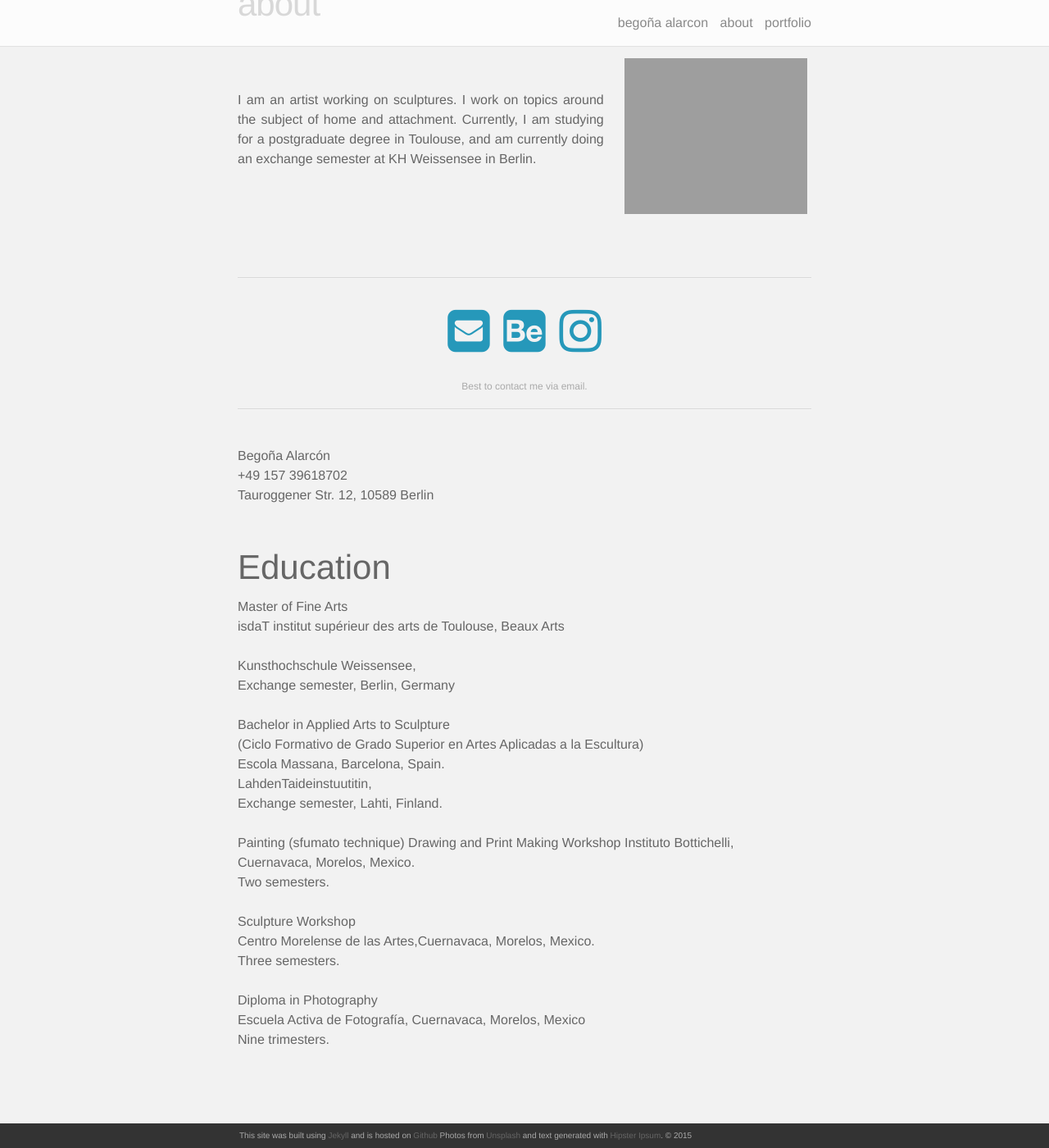
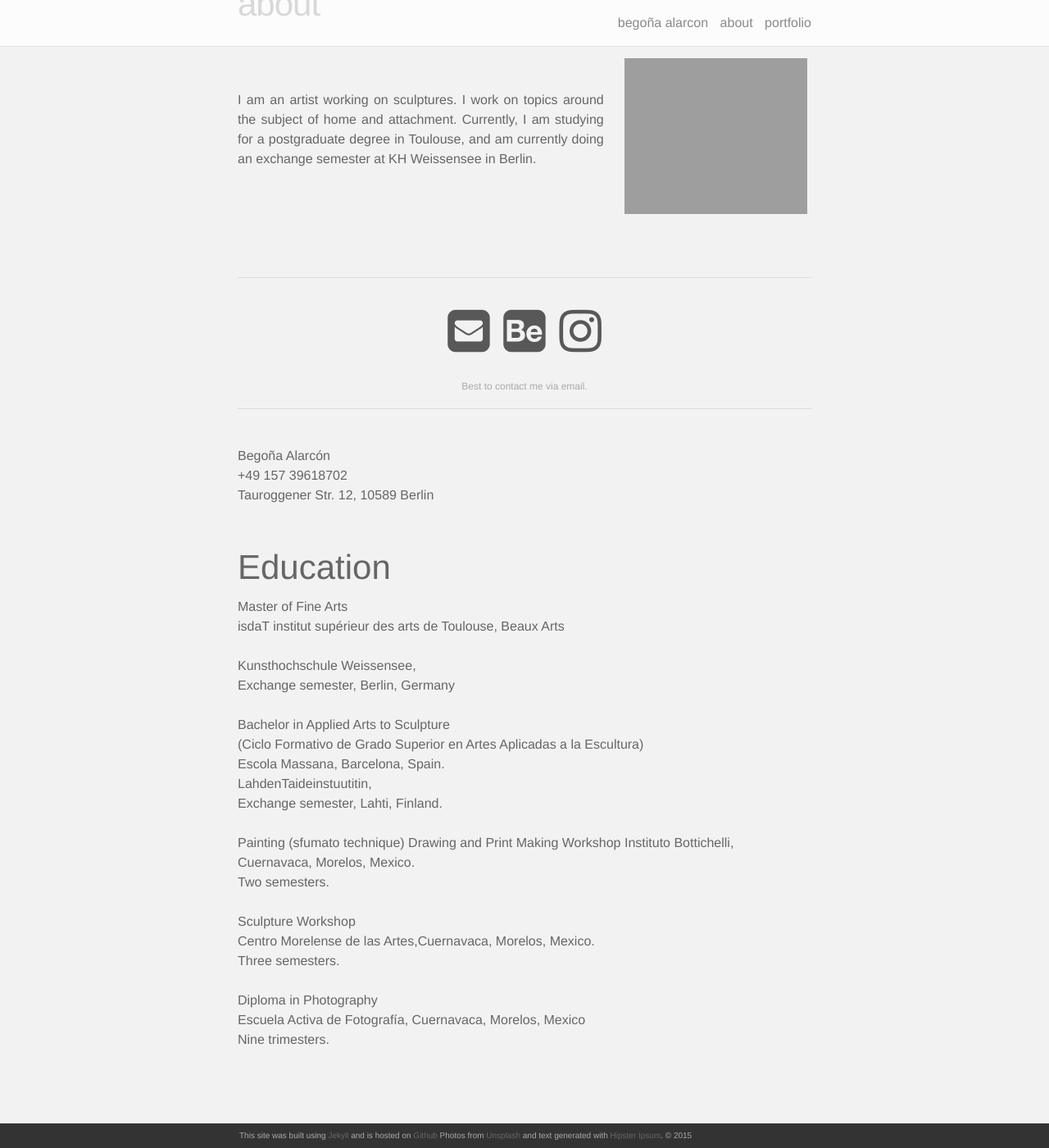
Before and after one commit to begoalarcon/begoalarcon.github.io, a Jekyll site: the page built from about.md, in a window 1280 px wide and 1400 px high, scrolled down 116 px. Shown: the whole window at 82% size. Built offline with Jekyll 4.4.1, drawn with Linux system fonts in a browser that asks for light colours; nearby versions of some CDN libraries; grey boxes are pictures that could not be loaded.

Commit message:
Update _base.scss

```diff
--- a/_sass/_base.scss
+++ b/_sass/_base.scss
@@ -26,7 +26,7 @@ $caption_color: #aaa;
 /* COLORS  */
 $red:  #FF3636;
 $orange: #F29105;
-$blue: #2698BA;
+$blue: #585858;
 $green: #11D68B;
 $lime_green: #B7D12A;
 $purple: #B509AC;
```
